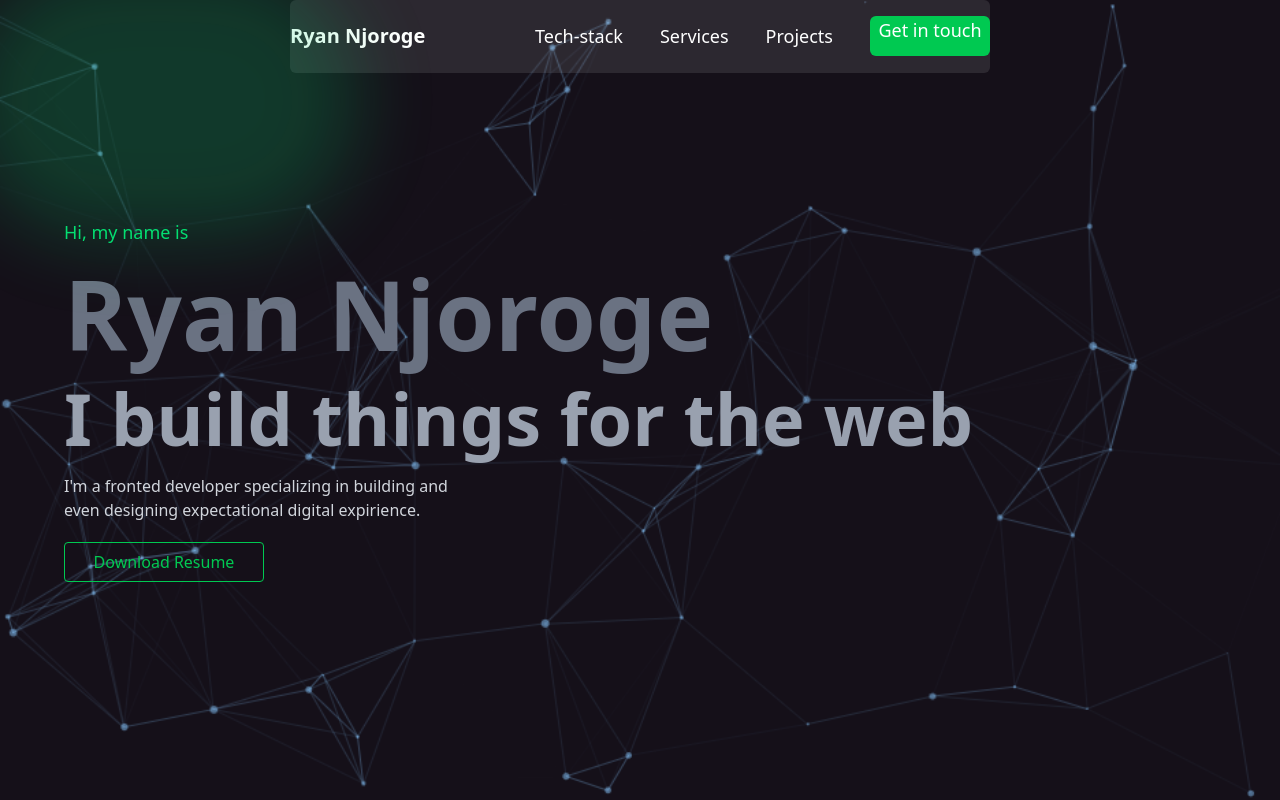
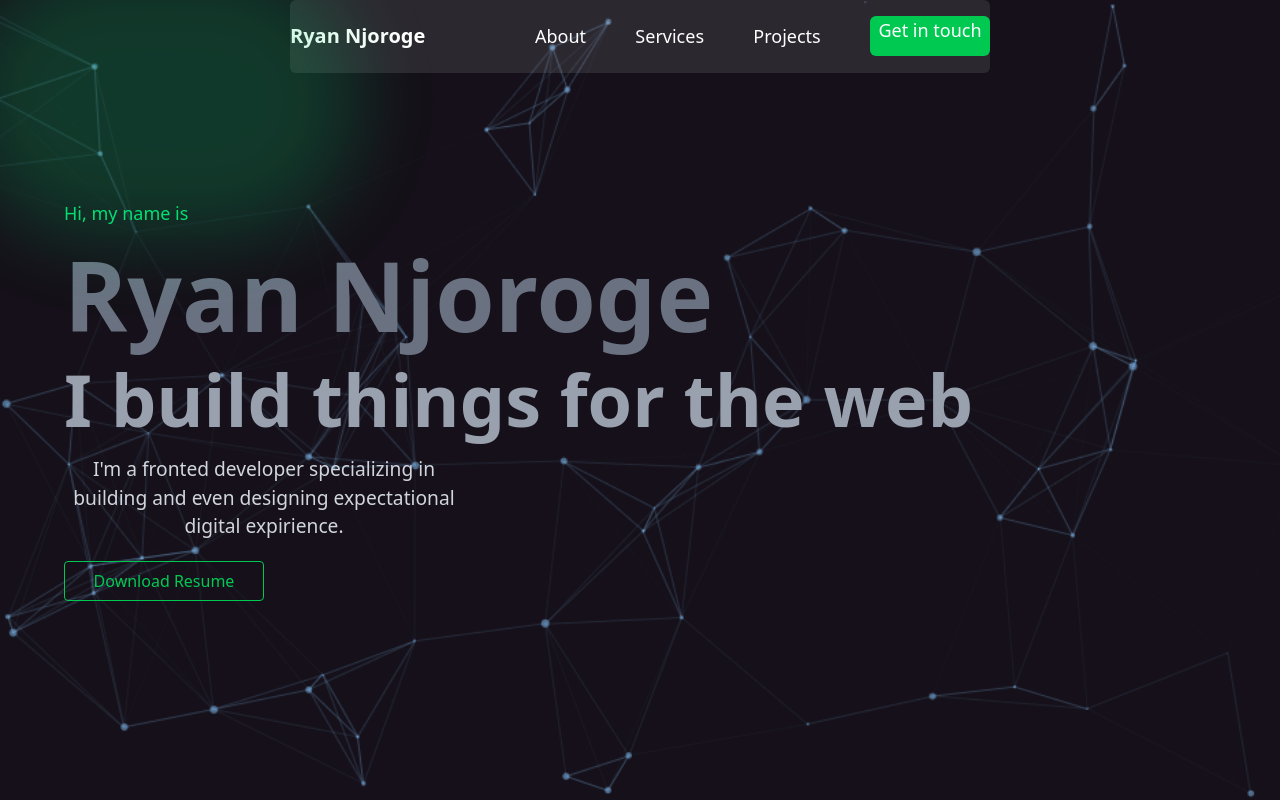
Before and after one commit to Ryavnn/Rebirth-portfolio, a React (Vite) app: page / in a window 1280 px wide. Built offline with nearby package versions, Linux system fonts and the light colour scheme.

Commit message:
Refactor code structure for improved readability and maintainability

```diff
--- a/src/components/Hero.jsx
+++ b/src/components/Hero.jsx
@@ -6,25 +6,28 @@ const Hero = () => {
 
   return (
     <>
-
-      <div className="w-full h-[100vh] bg-[url(/assets/background.png)] flex flex-col justify-center items-center bg-cover bg-no-repeat bg-center">
+      <div className="w-full md:h-[100vh] h-[70vh] bg-[url(/assets/background.png)] flex flex-col justify-center items-center bg-cover bg-no-repeat bg-center">
         <Navbar />
         <div className="h-full w-full flex justify-center item-center  text-white ">
-          <div className="w-[90%] h-[90%] p-5 flex flex-col justify-center  gap-5 rounded-lg ">
-            <h1 className="text-lg text-green-400 pl-3">Hi, my name is</h1>
-            <h2 className="text-8xl font-extrabold text-gray-500">
+          <div className="w-[90%] h-[90%] p-5 flex flex-col justify-center items-center md:items-start  gap-5 rounded-lg text-center">
+            <h1 className="md:text-lg text-green-400 pl-3 text-[1.5rem]">Hi, my name is</h1>
+            <h2 className="md:text-8xl font-extrabold text-gray-500 text-5xl">
               Ryan Njoroge
             </h2>
-            <h3 className="text-7xl font-extrabold text-gray-400">
+            <h3 className="md:text-7xl font-extrabold text-gray-400 text-4xl">
               I build things for the web
             </h3>
-            <p className="text-gray-300 text- w-100">
+            <p className="text-gray-300 text- md:w-100 text-[1.2rem]">
               I'm a fronted developer specializing in building and even
               designing expectational digital expirience.
             </p>
-            <button className="px-1 w-50 h-10 border border-green-500 text-green-500 hover:bg-green-500 hover:text-white rounded-sm">
+            <a
+              href="/resume.pdf"
+              download
+              className="px-4 w-[200px] h-10 flex items-center justify-center border border-green-500 text-green-500 hover:bg-green-500 hover:text-white rounded-sm transition"
+            >
               Download Resume
-            </button>
+            </a>
           </div>
         </div>
       </div>
--- a/src/components/Navbar.jsx
+++ b/src/components/Navbar.jsx
@@ -2,11 +2,11 @@
 const Navbar = () => {
   return (
     <>
-    <div className='w-full md:w-[700px] h-20 bg-white/10 mt-4 rounded-md flex justify-between items-center px-5'>
+    <div className='w-[90%] md:w-[700px] h-20 bg-white/10 mt-4 rounded-md flex justify-between items-center px-5'>
     <h1 className='text-xl text-white font-extrabold hidden md:flex'>Ryan Njoroge</h1>
     <div className='w-full md:w-[65%] flex'>
         <ul className='flex justify-evenly md:justify-between items-center w-full text-white text-lg'>
-            <li>Tech-stack</li>
+            <li>About</li>
             <li>Services</li>
             <li>Projects</li>
             <li className='bg-green-500 text-white h-10 rounded-md p-2 w-30 text-center hidden md:block'>Get in touch</li>
```
Also changed, not shown: 1 other file (tests, documents, lock files or other folders).
